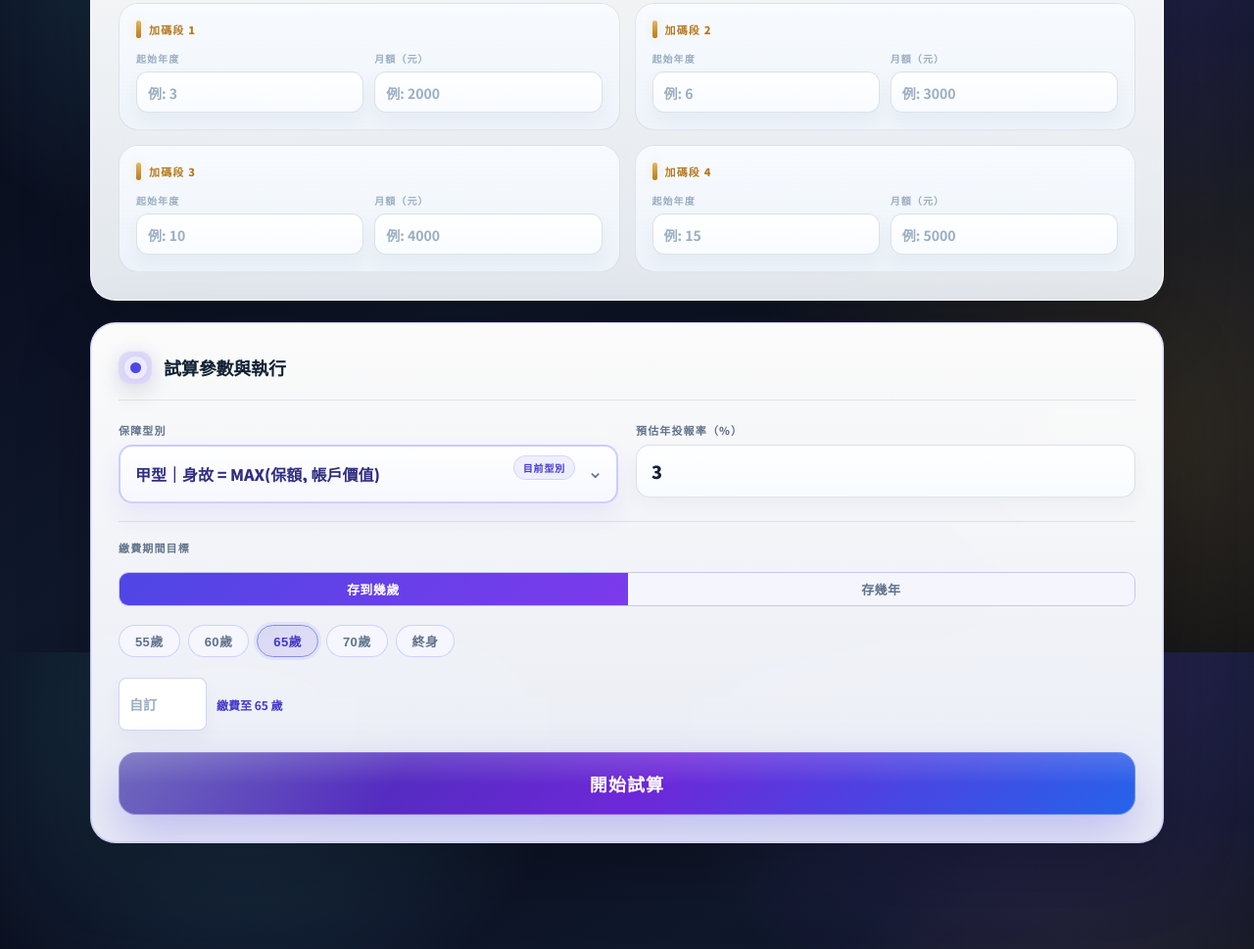
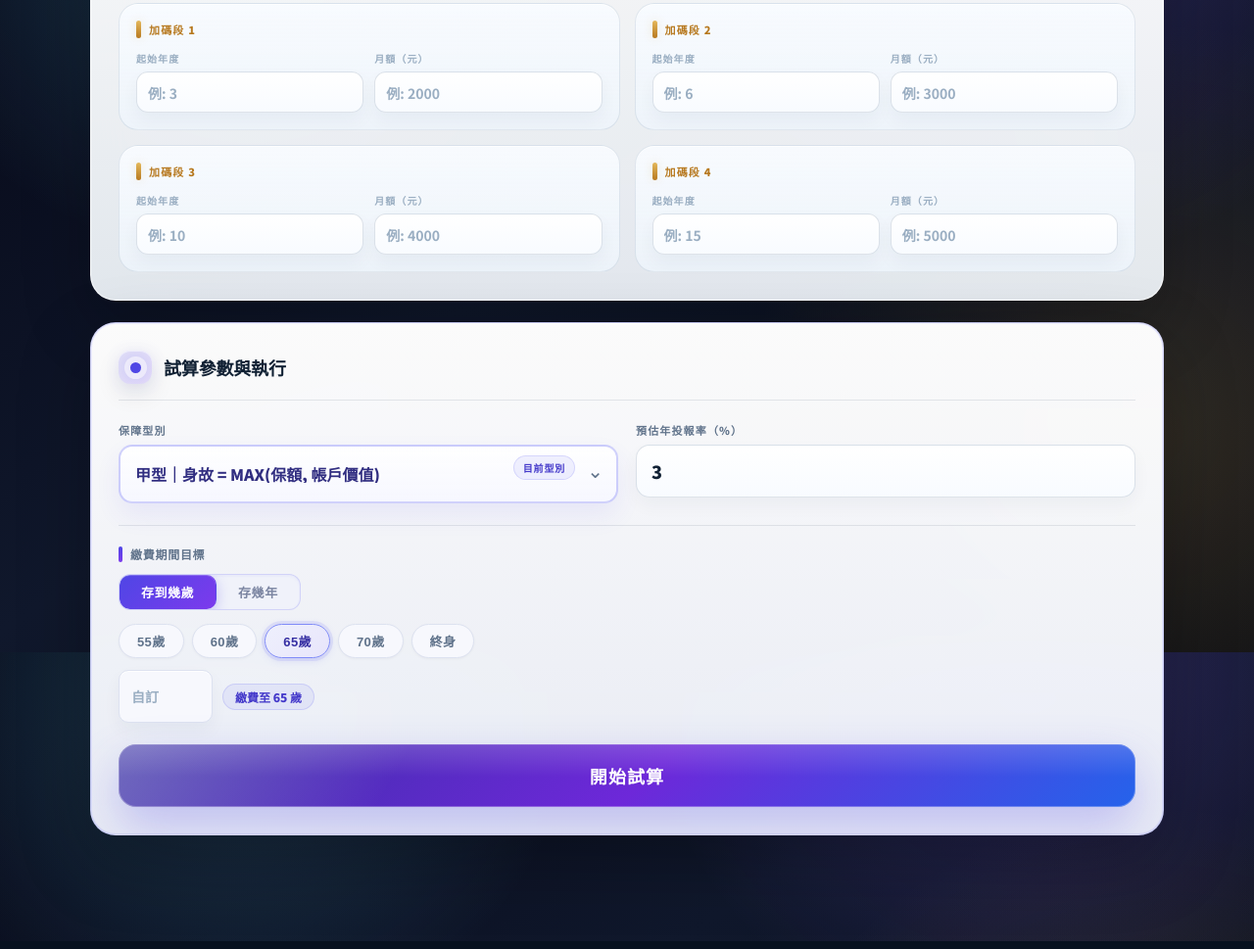
Before and after one commit to GodzillaPaul/UND, a plain HTML site: page index.html in a window 1280 px wide. Shown: the part 934-1903 px from the top of the page at 98% size. Drawn offline with Linux system fonts and the light colour scheme.

Commit message:
Add files via upload

```diff
--- a/css/style.css
+++ b/css/style.css
@@ -771,70 +771,123 @@ td { font-variant-numeric: tabular-nums; }
 }
 
 /* ══ 繳費期間選擇器 ════════════════════════════════ */
+.pay-section-label {
+  font-size: 12px;
+  font-weight: 800;
+  color: var(--text2);
+  letter-spacing: .06em;
+  text-transform: uppercase;
+  margin-bottom: 12px;
+  display: flex;
+  align-items: center;
+  gap: 8px;
+}
+.pay-section-label::before {
+  content: '';
+  display: inline-block;
+  width: 4px;
+  height: 16px;
+  border-radius: 99px;
+  background: linear-gradient(180deg, #4f46e5, #7c3aed);
+}
+
 .pay-mode-toggle {
   display: inline-flex;
   gap: 0;
-  border: 1.5px solid rgba(99,102,241,.30);
-  border-radius: 10px;
+  background: #f0f2fa;
+  border: 1.5px solid rgba(99,102,241,.22);
+  border-radius: 12px;
   overflow: hidden;
-  margin-bottom: 12px;
+  margin-bottom: 14px;
+  box-shadow: inset 0 1px 3px rgba(99,102,241,.08);
 }
 .pay-mode-btn {
-  flex: 1;
-  padding: 7px 20px;
+  padding: 8px 22px;
   font-size: 13px;
-  font-weight: 700;
-  color: var(--text2);
-  background: rgba(246,247,255,.8);
+  font-weight: 800;
+  color: #7c86a2;
+  background: transparent;
   border: none;
   cursor: pointer;
-  transition: background .18s, color .18s;
-  letter-spacing: .03em;
+  transition: background .2s, color .2s, box-shadow .2s;
+  letter-spacing: .04em;
+  position: relative;
 }
-.pay-mode-btn:first-child { border-right: 1.5px solid rgba(99,102,241,.20); }
+.pay-mode-btn:first-child { border-right: 1px solid rgba(99,102,241,.15); }
 .pay-mode-btn.active {
-  background: linear-gradient(135deg, #4f46e5, #7c3aed);
+  background: linear-gradient(135deg, #4f46e5 0%, #7c3aed 100%);
   color: #fff;
+  box-shadow: 0 4px 14px rgba(79,70,229,.28), inset 0 1px 0 rgba(255,255,255,.22);
+  border-radius: 10px;
 }
-.pay-mode-btn:hover:not(.active) { background: rgba(99,102,241,.08); }
+.pay-mode-btn:hover:not(.active) { color: #4338ca; background: rgba(99,102,241,.08); }
 
 .pay-chips {
   display: flex;
   flex-wrap: wrap;
   gap: 8px;
-  margin-bottom: 4px;
+  margin-bottom: 2px;
 }
 .pay-chip {
-  padding: 6px 16px;
+  padding: 7px 18px;
   border-radius: 999px;
-  border: 1.5px solid rgba(99,102,241,.25);
-  background: rgba(246,247,255,.9);
-  color: var(--text2);
+  border: 1.5px solid #dde2f0;
+  background: #f7f8fd;
+  color: #60738b;
   font-size: 13px;
-  font-weight: 700;
+  font-weight: 800;
   cursor: pointer;
   transition: all .18s var(--ease);
   letter-spacing: .03em;
+  box-shadow: 0 1px 3px rgba(0,0,0,.04);
 }
-.pay-chip:hover { border-color: rgba(99,102,241,.50); color: #4338ca; background: rgba(99,102,241,.07); }
-.pay-chip.active {
-  background: linear-gradient(135deg, rgba(79,70,229,.14), rgba(139,92,246,.14));
+.pay-chip:hover {
   border-color: #818cf8;
   color: #4338ca;
-  box-shadow: 0 0 0 3px rgba(99,102,241,.10);
+  background: #eef0fd;
+  transform: translateY(-1px);
+  box-shadow: 0 4px 10px rgba(99,102,241,.14);
+}
+.pay-chip.active {
+  background: linear-gradient(135deg, #eef0fd, #e8e5fb);
+  border-color: #818cf8;
+  color: #3730a3;
+  font-weight: 900;
+  box-shadow: 0 0 0 3px rgba(99,102,241,.12), 0 2px 8px rgba(99,102,241,.18);
+}
+
+.pay-custom-row {
+  display: flex;
+  align-items: center;
+  gap: 10px;
+  margin-top: 12px;
 }
 #pay-custom {
-  border: 1.5px solid rgba(99,102,241,.28);
-  border-radius: 8px;
-  padding: 6px 10px;
+  width: 96px;
+  border: 1.5px solid #dde2f0;
+  border-radius: 10px;
+  padding: 7px 12px;
   font-size: 14px;
-  font-weight: 700;
+  font-weight: 800;
   color: var(--ink);
+  background: #f7f8fd;
+  transition: border-color .18s, box-shadow .18s;
+  outline: none;
+}
+#pay-custom:focus {
+  border-color: #818cf8;
   background: #fff;
-  transition: border-color .18s;
+  box-shadow: 0 0 0 4px rgba(99,102,241,.12);
 }
-#pay-custom:focus { border-color: #818cf8; box-shadow: 0 0 0 4px rgba(99,102,241,.12); outline: none; }
-#pay-hint { font-size: 12px; color: #4338ca; font-weight: 700; }
+#pay-hint {
+  font-size: 12px;
+  font-weight: 800;
+  color: #4338ca;
+  background: rgba(99,102,241,.09);
+  padding: 4px 12px;
+  border-radius: 999px;
+  border: 1px solid rgba(99,102,241,.18);
+}
 
 .metric-warn.pay-limit-metric {
   background: linear-gradient(135deg, rgba(79,70,229,.06), rgba(139,92,246,.08));
--- a/index.html
+++ b/index.html
@@ -186,9 +186,9 @@
     </div>
 
     <!-- 繳費期間 -->
-    <div class="divider" style="margin-top:18px;margin-bottom:18px"></div>
-    <div class="field" style="margin-bottom:0">
-      <label style="margin-bottom:10px;display:block">繳費期間目標</label>
+    <div class="divider" style="margin-top:22px;margin-bottom:20px"></div>
+    <div class="pay-section-label">繳費期間目標</div>
+
     <div class="pay-mode-toggle">
       <button type="button" id="pay-mode-age" class="pay-mode-btn active" onclick="setPayMode('age')">存到幾歲</button>
       <button type="button" id="pay-mode-yr"  class="pay-mode-btn"        onclick="setPayMode('yr')">存幾年</button>
@@ -209,11 +209,9 @@
       <button type="button" class="pay-chip" data-val="999" onclick="setPayChip(this,999)">終身</button>
     </div>
 
-      <div style="display:flex;align-items:center;gap:10px;margin-top:10px">
-        <input type="number" id="pay-custom" placeholder="自訂" min="1" max="120"
-               style="width:90px" oninput="setPayCustom(this)">
-        <span class="hint" id="pay-hint" style="margin:0">繳費至 65 歲</span>
-      </div>
+    <div class="pay-custom-row">
+      <input type="number" id="pay-custom" placeholder="自訂" min="1" max="120" oninput="setPayCustom(this)">
+      <span id="pay-hint">繳費至 65 歲</span>
     </div>
 
     <button class="calc-btn" id="calc-btn" onclick="calc()">
```
Lines whose indentation alone changed are shown as unchanged.
